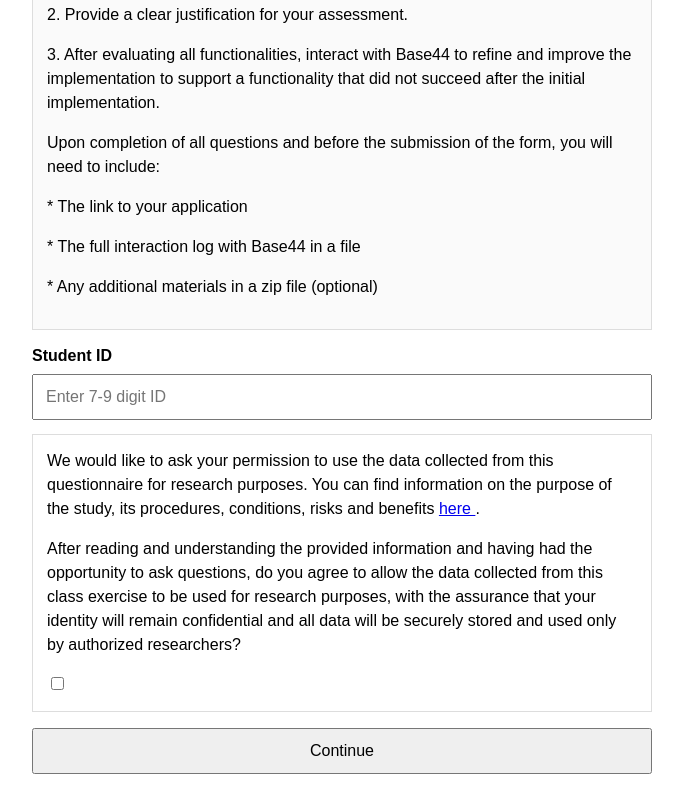
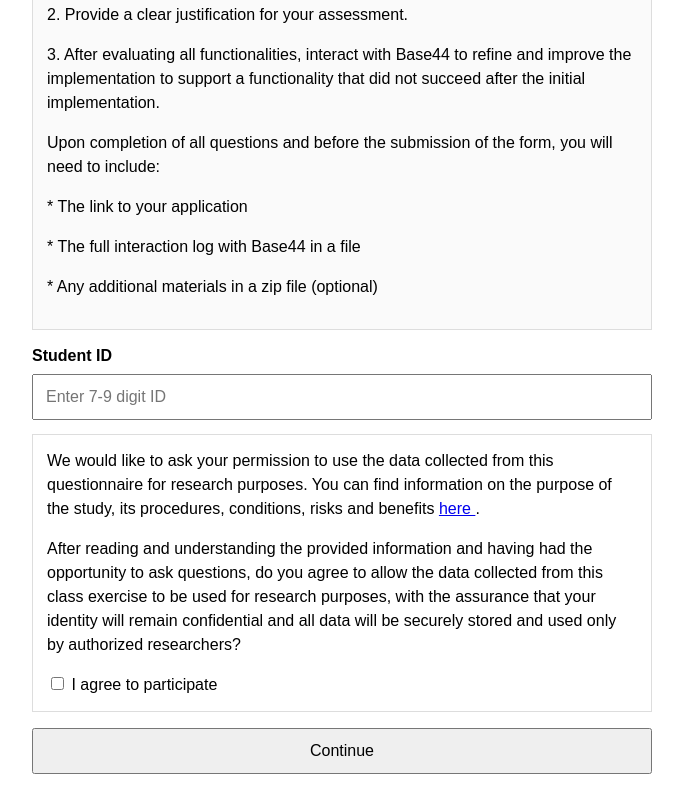
Before and after one commit to jennygub/RR1, a website: page index.html in a window 1280 px wide. Shown: the part 416-1228 px from the top of the page, without its empty margins (298-981 px from the left). Drawn offline with Linux system fonts and the light colour scheme.

Commit message:
Update index.html

```diff
--- a/index.html
+++ b/index.html
@@ -135,7 +135,7 @@
       >
         here
       </a>
-        .
+       .
       </p>
       <p>
         After reading and understanding the provided information and having had the opportunity to ask questions, do you agree to allow the data collected from this class exercise to be used for research purposes, with the assurance that your identity will remain confidential and all data will be securely stored and used only by authorized researchers?
@@ -148,7 +148,7 @@
         name="consent"
         required
       />
-
+      <label> I agree to participate </label>
     </div>
 
     <button type="submit" id="submitBtn">
```
